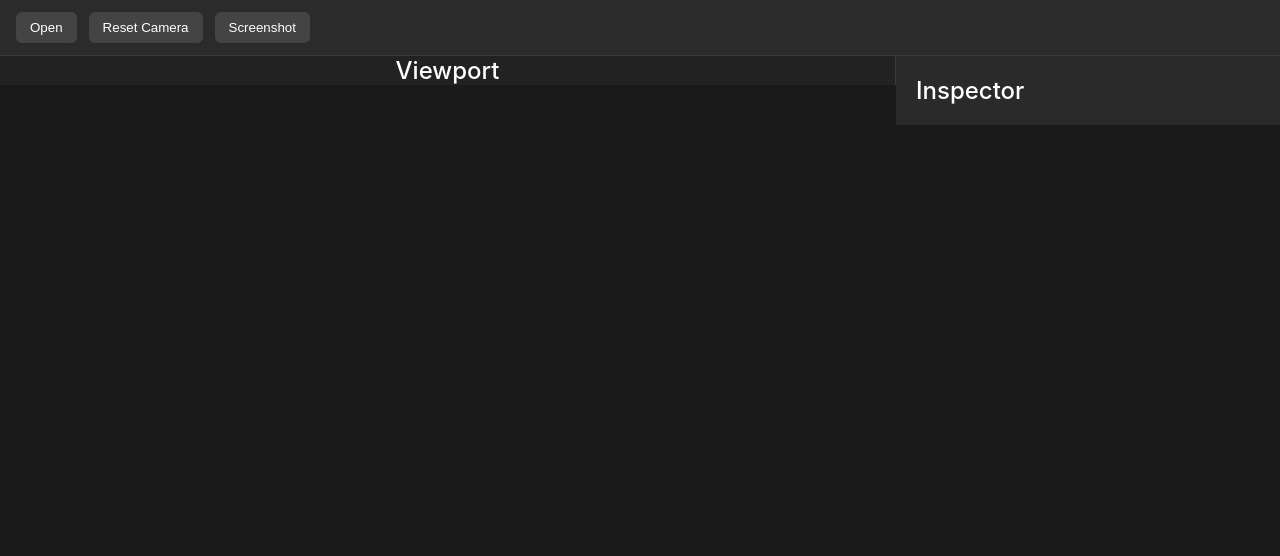
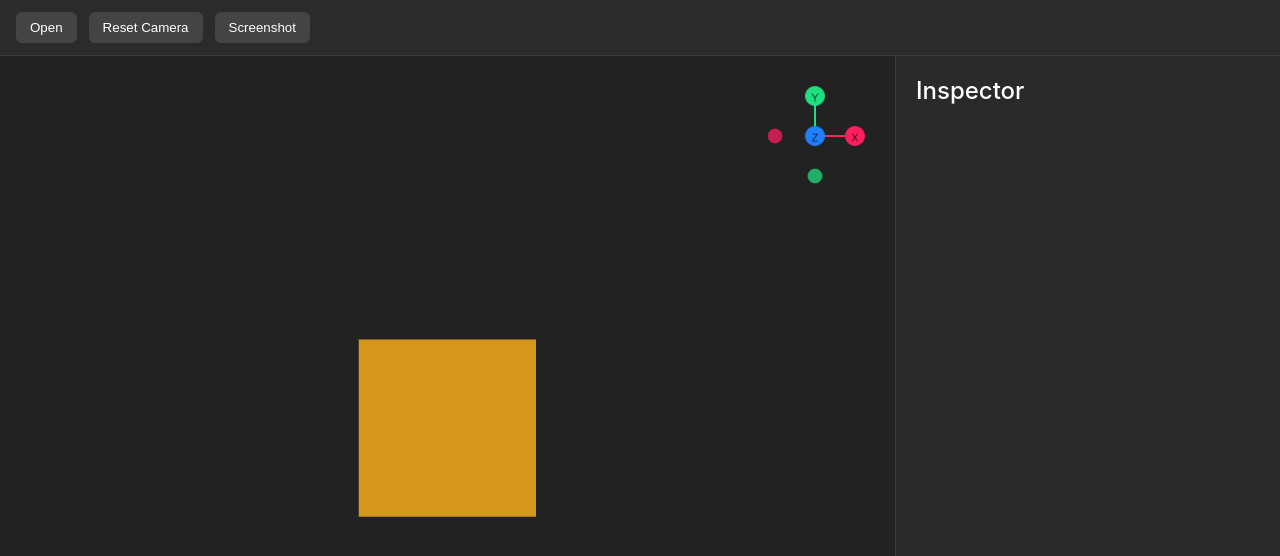
Before and after one commit to KahnSvaer/Procedural-Animation-Generation-Framework, a React (Vite) app in the folder demo/web_animation_generation/animation-editor/: page / in a window 1280 px wide. Shown: the top 556 px of the page. Built offline with nearby package versions, Linux system fonts and the light colour scheme.

Commit message:
feat: web visualiser rendering of cube added with movement hooks including rotation and scaling

```diff
--- a/demo/web_animation_generation/animation-editor/package.json
+++ b/demo/web_animation_generation/animation-editor/package.json
@@ -10,9 +10,12 @@
     "preview": "vite preview"
   },
   "dependencies": {
+    "@react-three/drei": "^10.7.7",
+    "@react-three/fiber": "^9.6.1",
     "react": "^19.2.7",
     "react-dom": "^19.2.7",
-    "react-resizable-panels": "^4.12.0"
+    "react-resizable-panels": "^4.12.0",
+    "three": "^0.185.1"
   },
   "devDependencies": {
     "@eslint/js": "^10.0.1",
--- a/demo/web_animation_generation/animation-editor/src/App.tsx
+++ b/demo/web_animation_generation/animation-editor/src/App.tsx
@@ -1,8 +1,8 @@
 import "./index.css";
 
-import Toolbar from "./components/Toolbar";
-import Viewport from "./components/Viewport";
-import Inspector from "./components/Inspector";
+import Toolbar from "./components/Toolbar/Toolbar";
+import Viewport from "./editor/Viewport/Viewport";
+import Inspector from "./components/Inspector/Inspector";
 
 import {
   Group,
--- a/demo/web_animation_generation/animation-editor/src/components/Viewport.tsx
+++ /dev/null
@@ -1,9 +0,0 @@
-function Viewport() {
-  return (
-    <section className="viewport">
-      <h2>Viewport</h2>
-    </section>
-  );
-}
-
-export default Viewport;
--- /dev/null
+++ b/demo/web_animation_generation/animation-editor/src/editor/Viewport/Cube.tsx
@@ -0,0 +1,11 @@
+function Cube() {
+  return (
+    <mesh>
+      <boxGeometry args={[1, 1, 1]} />
+
+      <meshStandardMaterial color="orange" />
+    </mesh>
+  );
+}
+
+export default Cube;
--- /dev/null
+++ b/demo/web_animation_generation/animation-editor/src/editor/Viewport/Scene.tsx
@@ -0,0 +1,39 @@
+import {
+    OrbitControls,
+    Grid,
+    GizmoHelper,
+    GizmoViewport
+} from "@react-three/drei";
+
+import Cube from "./Cube";
+
+function Scene() {
+    return (
+        <>
+            <ambientLight intensity={0.8} />
+
+            <directionalLight
+                position={[5, 5, 5]}
+                intensity={2}
+            />
+
+            <Grid
+                cellSize={0.5}
+                sectionSize={2}
+                fadeDistance={30}
+                fadeStrength={1}
+                infiniteGrid
+            />
+
+            <Cube />
+
+            <GizmoHelper alignment="top-right">
+                <GizmoViewport />
+            </GizmoHelper>
+
+            <OrbitControls />
+        </>
+    );
+}
+
+export default Scene;
--- /dev/null
+++ b/demo/web_animation_generation/animation-editor/src/editor/Viewport/Viewport.tsx
@@ -0,0 +1,23 @@
+import { Canvas } from "@react-three/fiber";
+import Scene from "./Scene";
+
+function Viewport() {
+  return (
+    <section className="viewport">
+      <Canvas
+        style={{
+          width: "100%",
+          height: "100%",
+        }}
+        camera={{
+          position: [0, 0, 5],
+          fov: 50,
+        }}
+      >
+        <Scene />
+      </Canvas>
+    </section>
+  );
+}
+
+export default Viewport;
--- a/demo/web_animation_generation/animation-editor/src/index.css
+++ b/demo/web_animation_generation/animation-editor/src/index.css
@@ -14,10 +14,12 @@ body,
     background: #1a1a1a;
 }
 
-.app {
-    display: flex;
-    flex-direction: column;
-    height: 100%;
+.app{
+    width:100vw;
+    height:100vh;
+
+    display:flex;
+    flex-direction:column;
 }
 
 .toolbar {
@@ -48,29 +50,26 @@ body,
 
 .workspace {
     flex: 1;
-
-    display: grid;
-    grid-template-columns: 1fr 360px;
-
-    overflow: hidden;
+    width: 100%;
+    height: 100%;
+    min-height: 0;
 }
 
 .viewport {
+    width: 100%;
+    height: 100%;
+
     background: #222;
-
-    display: flex;
-    justify-content: center;
-    align-items: center;
 
     border-right: 1px solid #3b3b3b;
 }
 
 .inspector {
+    width: 100%;
+    height: 100%;
+
     background: #2a2a2a;
-
     padding: 20px;
-
-    overflow-y: auto;
 }
 
 h2 {
```
Also changed, not shown: demo/web_animation_generation/animation-editor/src/components/Inspector/Inspector.tsx (renamed from demo/web_animation_generation/animation-editor/src/components/Inspector.tsx), demo/web_animation_generation/animation-editor/src/components/Toolbar/Toolbar.tsx (renamed from demo/web_animation_generation/animation-editor/src/components/Toolbar.tsx), 1 other file (tests, documents, lock files or other folders).
